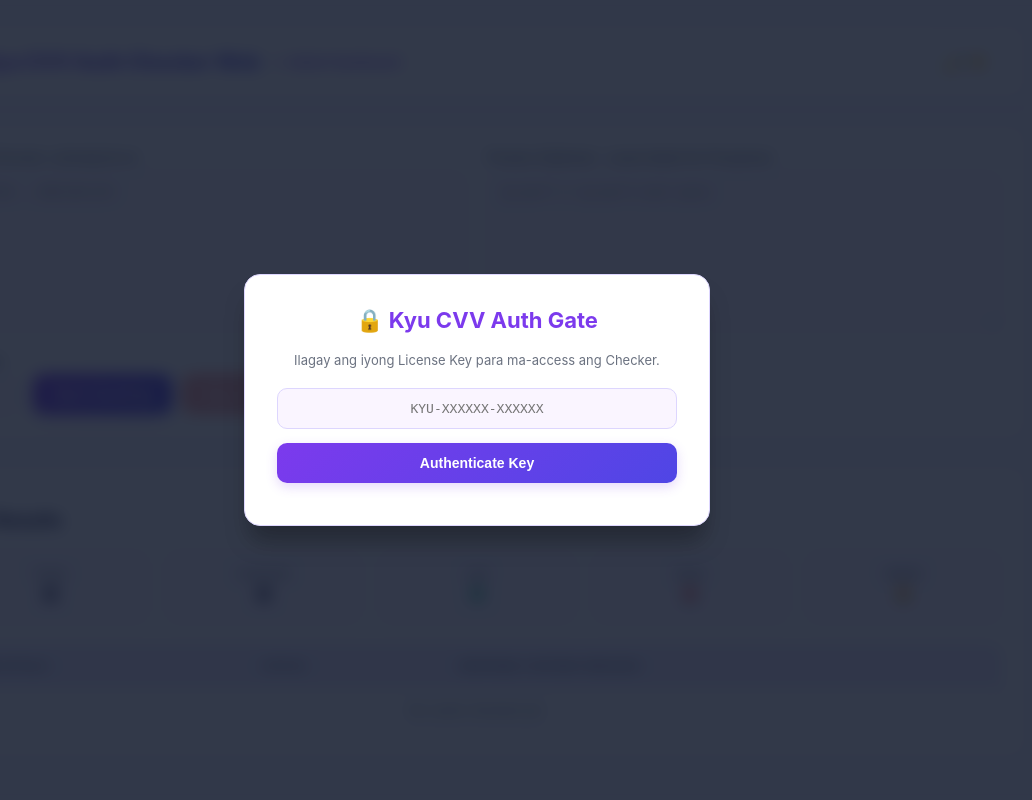
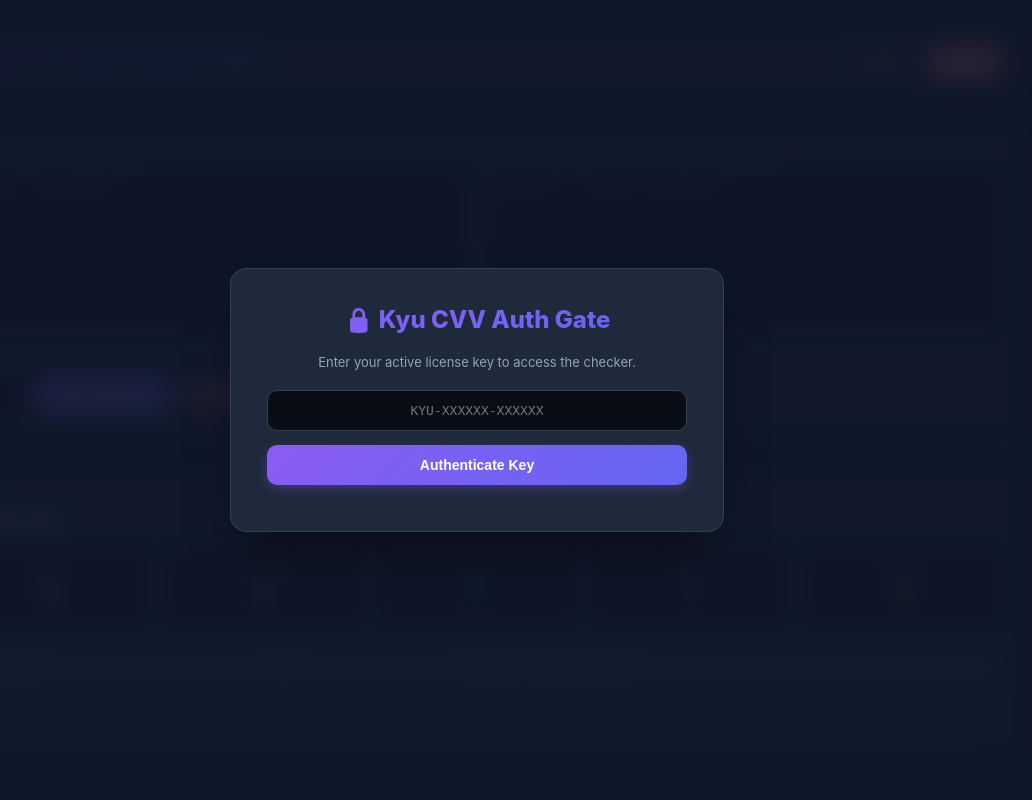
Before and after one commit to piemai/kyu-auth-api, a Flask app: page /checker in a window 1280 px wide. Shown: the whole page, without its empty margins (163-1195 px from the left). Run offline with Flask 3, Linux system fonts and the light colour scheme.

Commit message:
Update checker.html

```diff
--- a/templates/checker.html
+++ b/templates/checker.html
@@ -6,35 +6,35 @@
     <title>Kyu CVV Auth Checker Web</title>
     <style>
         :root {
-            --bg-color: #f5f3ff;
+            --bg-color: #0f172a;
+            --card-bg: #1e293b;
+            --text-color: #f8fafc;
+            --text-muted: #94a3b8;
+            --primary-color: #8b5cf6;
+            --primary-hover: #7c3aed;
+            --accent-gradient: linear-gradient(135deg, #8b5cf6 0%, #6366f1 100%);
+            --danger-color: #f87171;
+            --success-color: #34d399;
+            --warning-color: #fbbf24;
+            --border-color: #334155;
+            --table-header: #334155;
+            --code-bg: #090d16;
+        }
+
+        [data-theme="light"] {
+            --bg-color: #f8fafc;
             --card-bg: #ffffff;
-            --text-color: #1e1b4b;
-            --text-muted: #6b7280;
+            --text-color: #1e293b;
+            --text-muted: #64748b;
             --primary-color: #7c3aed;
             --primary-hover: #6d28d9;
             --accent-gradient: linear-gradient(135deg, #7c3aed 0%, #4f46e5 100%);
             --danger-color: #ef4444;
             --success-color: #10b981;
             --warning-color: #f59e0b;
-            --border-color: #ddd6fe;
-            --table-header: #ede9fe;
-            --code-bg: #faf5ff;
-        }
-
-        [data-theme="dark"] {
-            --bg-color: #09090b;
-            --card-bg: #18181b;
-            --text-color: #f4f4f5;
-            --text-muted: #a1a1aa;
-            --primary-color: #8b5cf6;
-            --primary-hover: #7c3aed;
-            --accent-gradient: linear-gradient(135deg, #8b5cf6 0%, #6366f1 100%);
-            --danger-color: #f87171;
-            --success-color: #34d399;
-            --warning-color: #fbbf24;
-            --border-color: #27272a;
-            --table-header: #27272a;
-            --code-bg: #1f1f23;
+            --border-color: #e2e8f0;
+            --table-header: #f1f5f9;
+            --code-bg: #f8fafc;
         }
 
         body {
@@ -50,24 +50,24 @@
 
         .container { width: 100%; max-width: 1100px; }
 
-        /* Key Gate Modal Overlay */
+        /* Auth Gate Modal Overlay */
         #authOverlay {
             position: fixed; top: 0; left: 0; width: 100%; height: 100%;
-            background: rgba(15, 23, 42, 0.85); backdrop-filter: blur(8px);
+            background: rgba(15, 23, 42, 0.9); backdrop-filter: blur(10px);
             display: flex; justify-content: center; align-items: center; z-index: 9999;
         }
         .auth-card {
-            background: var(--card-bg); padding: 32px; border-radius: 16px;
-            border: 1px solid var(--border-color); width: 100%; max-width: 400px;
-            text-align: center; box-shadow: 0 20px 25px -5px rgba(0,0,0,0.3);
+            background: var(--card-bg); padding: 36px; border-radius: 16px;
+            border: 1px solid var(--border-color); width: 100%; max-width: 420px;
+            text-align: center; box-shadow: 0 25px 50px -12px rgba(0,0,0,0.5);
         }
-        .auth-card h2 { margin-top: 0; color: var(--primary-color); font-size: 22px; }
+        .auth-card h2 { margin-top: 0; background: var(--accent-gradient); -webkit-background-clip: text; -webkit-text-fill-color: transparent; font-size: 24px; font-weight: 800; }
 
         header {
             display: flex; justify-content: space-between; align-items: center;
             margin-bottom: 24px; background: var(--card-bg); padding: 18px 24px;
             border-radius: 14px; border: 1px solid var(--border-color); flex-wrap: wrap; gap: 12px;
-            box-shadow: 0 4px 6px -1px rgba(124, 58, 237, 0.05);
+            box-shadow: 0 4px 6px -1px rgba(0,0,0,0.1);
         }
 
         header h1 { margin: 0; font-size: 20px; background: var(--accent-gradient); -webkit-background-clip: text; -webkit-text-fill-color: transparent; font-weight: 800; }
@@ -75,7 +75,7 @@
 
         .card {
             background-color: var(--card-bg); border-radius: 14px; padding: 24px;
-            margin-bottom: 24px; border: 1px solid var(--border-color); box-shadow: 0 4px 6px -1px rgba(0,0,0,0.02);
+            margin-bottom: 24px; border: 1px solid var(--border-color); box-shadow: 0 4px 6px -1px rgba(0,0,0,0.1);
         }
 
         .grid-2 { display: grid; grid-template-columns: 1fr 1fr; gap: 20px; }
@@ -105,14 +105,14 @@
         button {
             background: var(--accent-gradient); color: white; border: none;
             padding: 12px 20px; border-radius: 10px; cursor: pointer; font-weight: 600; font-size: 14px;
-            transition: opacity 0.2s, transform 0.1s; box-shadow: 0 4px 12px rgba(124, 58, 237, 0.2);
+            transition: opacity 0.2s, transform 0.1s; box-shadow: 0 4px 12px rgba(139, 92, 246, 0.3);
         }
         button:hover { opacity: 0.9; transform: translateY(-1px); }
         button:active { transform: translateY(0); }
         button:disabled { opacity: 0.5; cursor: not-allowed; box-shadow: none; }
 
-        .btn-danger { background: var(--danger-color); box-shadow: 0 4px 12px rgba(239, 68, 68, 0.2); }
-        .btn-success { background: var(--success-color); box-shadow: 0 4px 12px rgba(16, 185, 129, 0.2); }
+        .btn-danger { background: var(--danger-color); box-shadow: 0 4px 12px rgba(248, 113, 113, 0.3); }
+        .btn-success { background: var(--success-color); box-shadow: 0 4px 12px rgba(52, 211, 153, 0.3); color: #0f172a; font-weight: 700; }
         .btn-secondary { background: transparent; color: var(--text-color); border: 1px solid var(--border-color); box-shadow: none; }
         .btn-secondary:hover { background-color: var(--code-bg); }
 
@@ -126,12 +126,12 @@
         .badge-error { color: var(--warning-color); font-weight: 800; }
     </style>
 </head>
-<body data-theme="light">
+<body data-theme="dark">
     <!-- Key Gate Modal -->
     <div id="authOverlay">
         <div class="auth-card">
             <h2>🔒 Kyu CVV Auth Gate</h2>
-            <p style="font-size: 13px; color: var(--text-muted); margin-bottom: 20px;">Ilagay ang iyong License Key para ma-access ang Checker.</p>
+            <p id="authSubtitle" style="font-size: 13px; color: var(--text-muted); margin-bottom: 20px;">Enter your active license key to access the checker.</p>
             <input type="text" id="licenseKeyInput" placeholder="KYU-XXXXXX-XXXXXX" style="margin-bottom: 14px; text-align: center; text-transform: uppercase;">
             <button onclick="verifyLicenseKey()" style="width: 100%;">Authenticate Key</button>
             <div id="authError" style="color: var(--danger-color); font-size: 12px; margin-top: 10px;"></div>
@@ -142,10 +142,10 @@
         <header>
             <div style="display: flex; align-items: center; gap: 12px;">
                 <h1>⚡ Kyu CVV Auth Checker Web</h1>
-                <a href="/" style="color: var(--primary-color); text-decoration: none; font-weight: 600; font-size: 13px;">← Admin Dashboard</a>
             </div>
             <div class="header-actions">
                 <button class="btn-secondary" onclick="toggleTheme()" style="padding: 10px 14px;">🌙 / ☀️</button>
+                <button class="btn-danger" onclick="logoutSession()" style="padding: 10px 14px;">Logout</button>
             </div>
         </header>
 
@@ -157,7 +157,7 @@
                 </div>
                 <div class="form-group">
                     <label for="proxiesInput">Proxies (Optional - Leave blank for Proxyless)</label>
-                    <textarea id="proxiesInput" placeholder="ip:port o ip:port:user:pass" style="height: 160px;"></textarea>
+                    <textarea id="proxiesInput" placeholder="ip:port or ip:port:user:pass" style="height: 160px;"></textarea>
                 </div>
             </div>
 
@@ -205,17 +205,56 @@
 
     <script>
         let eventSource = null;
+        let expiryInterval = null;
 
         document.addEventListener("DOMContentLoaded", () => {
-            const savedTheme = localStorage.getItem('kyu_theme') || 'light';
+            const savedTheme = localStorage.getItem('kyu_theme') || 'dark';
             document.body.setAttribute('data-theme', savedTheme);
 
-            // Check if already authenticated in session
             const savedKey = sessionStorage.getItem('kyu_verified_key');
+            const expiresTs = sessionStorage.getItem('kyu_expires_ts');
+
             if (savedKey) {
-                document.getElementById('authOverlay').style.display = 'none';
+                // Verify validity immediately
+                verifyActiveSession(savedKey, expiresTs);
             }
         });
+
+        function verifyActiveSession(key, expiresTs) {
+            if (expiresTs && expiresTs !== 'null') {
+                const nowSec = Math.floor(Date.now() / 1000);
+                if (nowSec > parseInt(expiresTs)) {
+                    lockCheckerDueToExpired("Your license key has expired. Please enter a valid active key.");
+                    return;
+                }
+            }
+
+            // Start background ticker to lock immediately when expiration hits
+            if (expiresTs && expiresTs !== 'null') {
+                if (expiryInterval) clearInterval(expiryInterval);
+                expiryInterval = setInterval(() => {
+                    const currentSec = Math.floor(Date.now() / 1000);
+                    if (currentSec > parseInt(expiresTs)) {
+                        lockCheckerDueToExpired("Your license session has expired. Access locked.");
+                    }
+                }, 1000);
+            }
+
+            document.getElementById('authOverlay').style.display = 'none';
+        }
+
+        function lockCheckerDueToExpired(message) {
+            if (expiryInterval) clearInterval(expiryInterval);
+            sessionStorage.removeItem('kyu_verified_key');
+            sessionStorage.removeItem('kyu_expires_ts');
+
+            const overlay = document.getElementById('authOverlay');
+            document.getElementById('licenseKeyInput').value = '';
+            document.getElementById('authSubtitle').innerText = message;
+            document.getElementById('authError').innerText = "Session terminated.";
+            overlay.style.display = 'flex';
+            if (eventSource) stopChecking();
+        }
 
         function verifyLicenseKey() {
             const key = document.getElementById('licenseKeyInput').value.trim();
@@ -223,11 +262,10 @@
             errDiv.innerText = '';
 
             if (!key) {
-                errDiv.innerText = 'Ilagay ang license key.';
+                errDiv.innerText = 'Please enter your license key.';
                 return;
             }
 
-            // Generate simple browser fingerprint for HWID check
             const deviceId = navigator.userAgent + navigator.language + screen.width;
 
             fetch('/verify.php', {
@@ -237,13 +275,21 @@
             }).then(res => res.json()).then(data => {
                 if (data.success) {
                     sessionStorage.setItem('kyu_verified_key', key);
-                    document.getElementById('authOverlay').style.display = 'none';
+                    sessionStorage.setItem('kyu_expires_ts', data.expires_ts || 'null');
+                    verifyActiveSession(key, data.expires_ts);
                 } else {
-                    errDiv.innerText = data.message || 'Invalid o expired ang key.';
+                    errDiv.innerText = data.message || 'Invalid or expired key.';
                 }
             }).catch(() => {
-                errDiv.innerText = 'May error sa server connection.';
+                errDiv.innerText = 'Server connection error.';
             });
+        }
+
+        function logoutSession() {
+            sessionStorage.removeItem('kyu_verified_key');
+            sessionStorage.removeItem('kyu_expires_ts');
+            if (expiryInterval) clearInterval(expiryInterval);
+            window.location.reload();
         }
 
         function toggleTheme() {
@@ -260,7 +306,7 @@
             const threads = document.getElementById('threadsInput').value.trim();
 
             if (!cards) {
-                alert('Maglagay muna kahit isang card!');
+                alert('Please enter at least one card in the textarea!');
                 return;
             }
 
```
